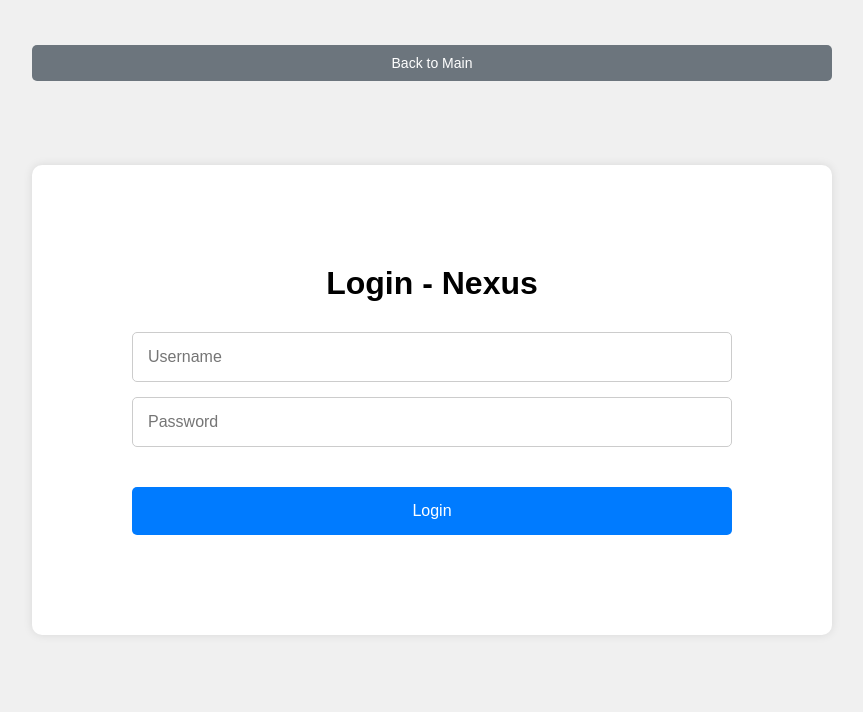
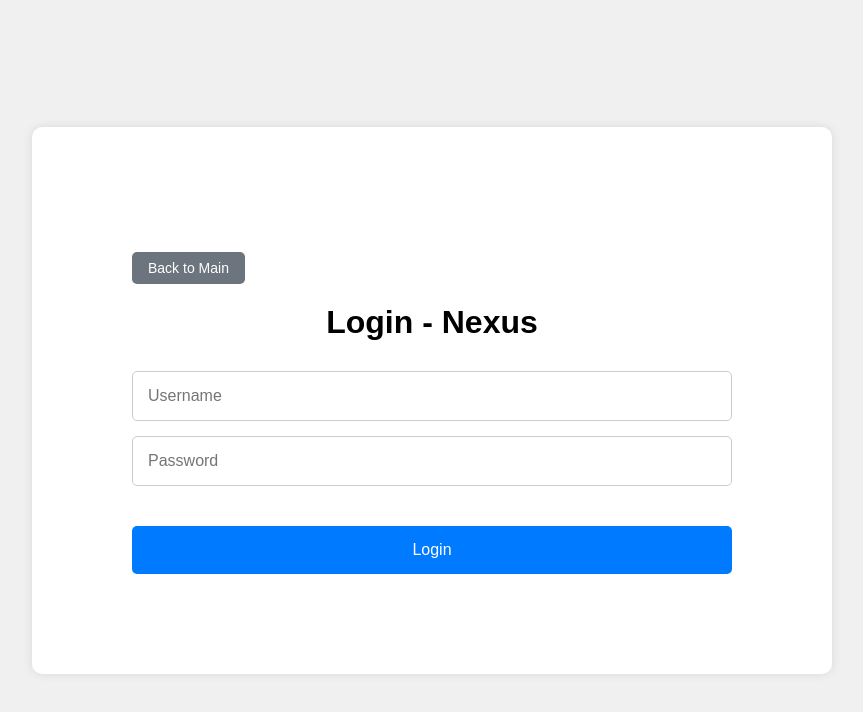
Before and after one commit to ant253/Nexus-Home-Hub, a plain HTML site: page public/login.html in a window 1280 px wide. Shown: the whole page, without its empty margins (208-1071 px from the left). Drawn offline with Linux system fonts and the light colour scheme.

Commit message:
Small changes to login.html and styles.css

```diff
--- a/public/login.html
+++ b/public/login.html
@@ -8,8 +8,8 @@
   <link rel="stylesheet" href="styles.css">
 </head>
 <body>
-  <button class="nav-button" onclick="window.location.href='/'">Back to Main</button>
   <div class="container">
+    <button class="nav-button" onclick="window.location.href='/'">Back to Main</button>
     <h1>Login - Nexus</h1>
     <form id="loginForm">
       <input type="text" id="username" placeholder="Username" required>
--- a/public/styles.css
+++ b/public/styles.css
@@ -74,21 +74,16 @@
 
 /* Add these new styles */
 .nav-button {
-    padding: 10px 20px;
+    padding: 8px 16px;
     border: none;
     border-radius: 5px;
     background-color: #6c757d;
     color: white;
     cursor: pointer;
     font-size: 14px;
-    position: fixed;
-    top: 20px;
-    left: 50%;
-    transform: translateX(-50%);
     transition: background-color 0.2s;
-    width: 95%;
-    max-width: 800px;
-    min-width: 300px;
+    width: auto;
+    margin-bottom: 20px;
 }
 
 .nav-button:hover {
```
